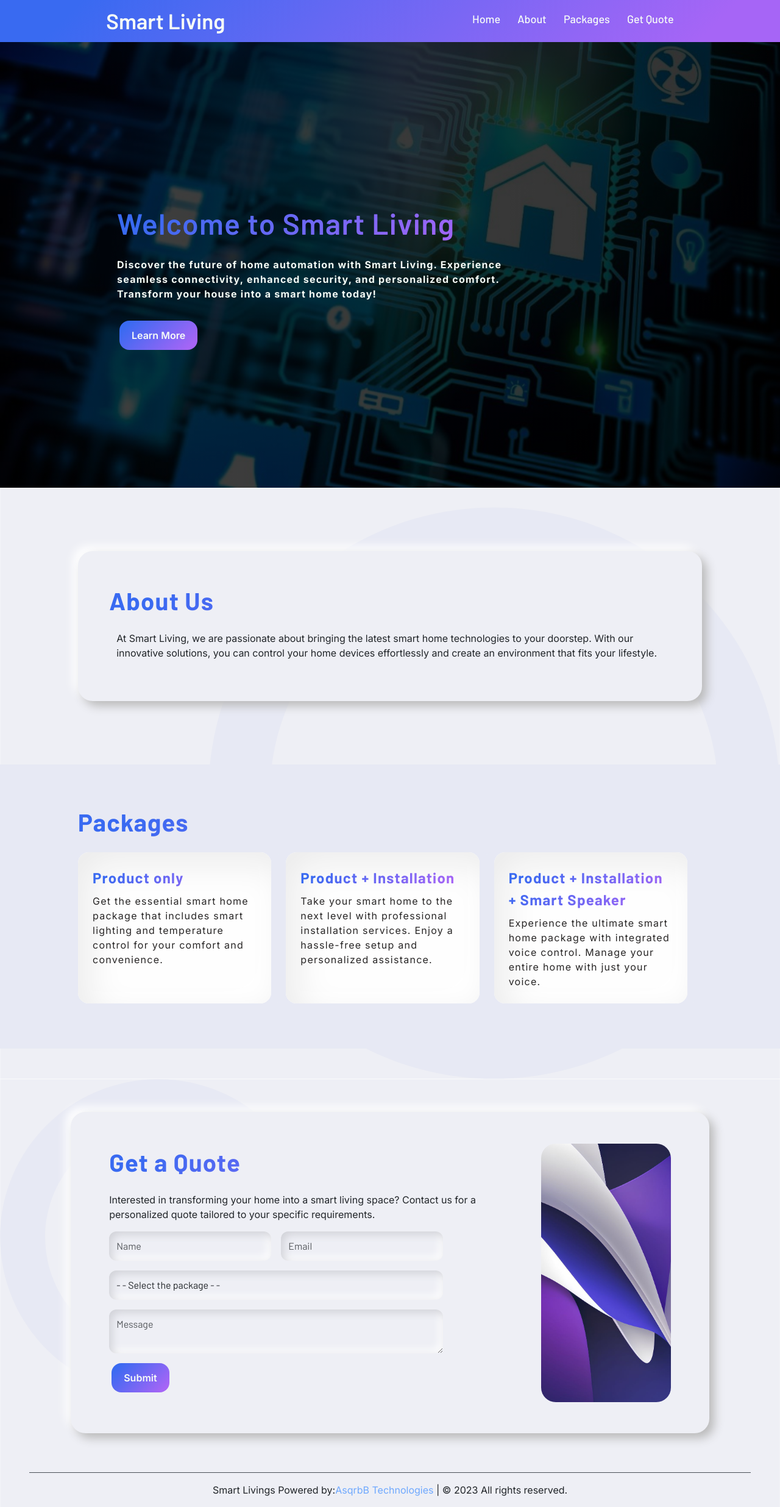
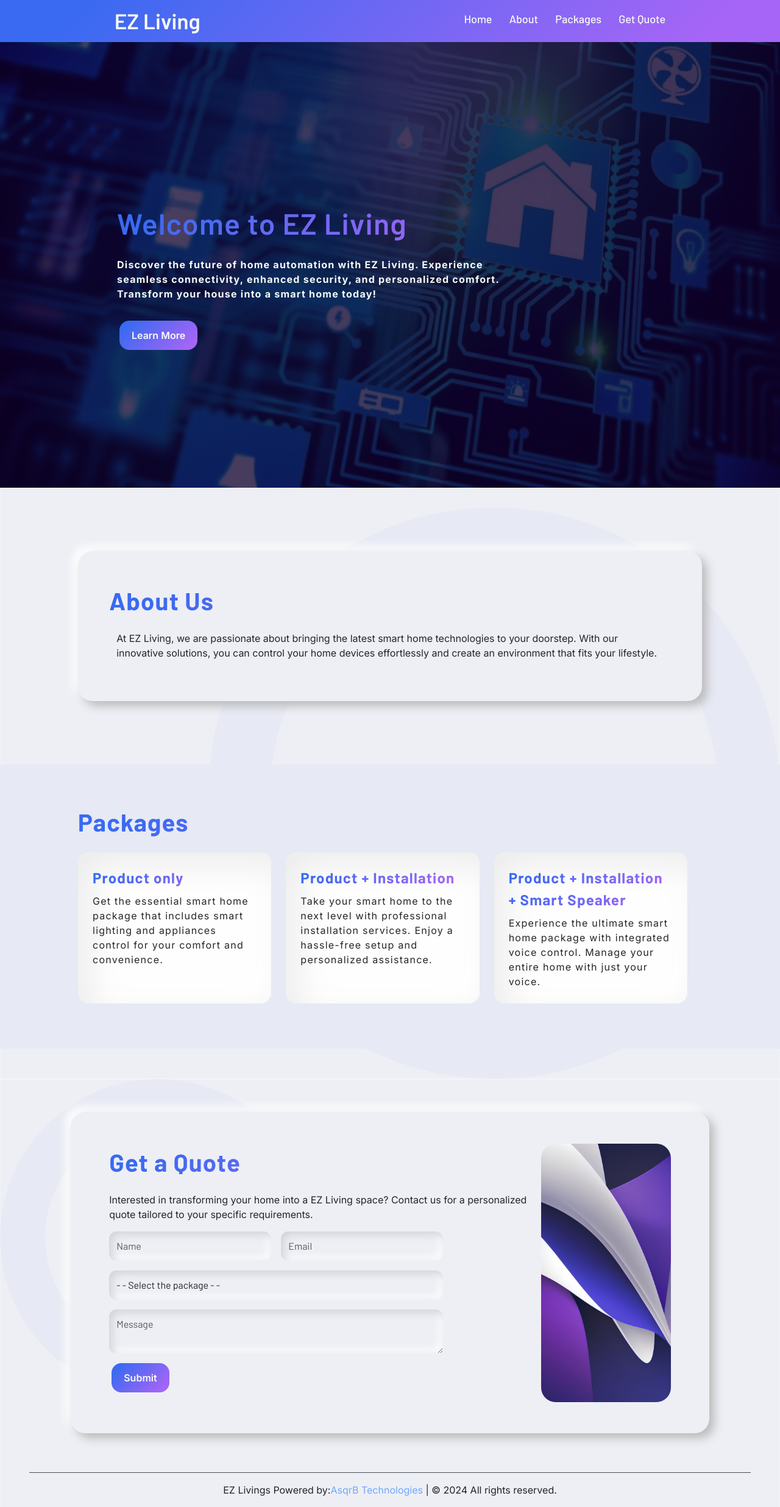
Before and after one commit to AsqrB/EZ-Living, a plain HTML site: page index.html in a window 1280 px wide. Shown: the whole page at 61% size. Drawn offline with nearby package versions, Linux system fonts and the light colour scheme.

Commit message:
Changed name from Smart Living to EZ Living and added hyperlinks

```diff
--- a/index.html
+++ b/index.html
@@ -4,9 +4,9 @@
     <meta charset="UTF-8">
     <meta name="viewport" content="width=device-width, initial-scale=1.0">
     <meta name="keywords" content="smartliving, smart, living, automation, smart home, appliances">
-    <meta name="description" content="Upgrade your home with our smart solutions. We install innovative automation products for easy control of appliances. Experience the future of smart living with us.">
+    <meta name="description" content="Upgrade your home with our smart solutions. We install innovative automation products for easy control of appliances. Experience the future of EZ Living with us.">
     <meta name="author" content="AsqrB Technologies">
-    <title>Smart Living</title>
+    <title>EZ Living</title>
     <!-- Stylesheets -->
     <link rel="stylesheet" href="style.css">
     <link rel="stylesheet" href="https://cdnjs.cloudflare.com/ajax/libs/font-awesome/5.15.3/css/all.min.css" />
@@ -31,7 +31,7 @@
     <!-- navbar custom-->
     <nav class="navbar">
         <div class="max-width">
-            <div class="logo"><a href="#">Smart Living</a></div>
+            <div class="logo"><a href="#">EZ Living</a></div>
             <div class="w-10"></div>
             <ul class="menu my-auto">
                 <li><a href="#banner" class="menu-btn">Home</a></li>
@@ -53,10 +53,10 @@
         <section class="cover container-fluid" id="banner">
             <div class="cover-content">
                 <h1 class="cover-title">
-                    Welcome to Smart Living
+                    Welcome to EZ Living
                 </h1>
                 <p class="cover-text">
-                    Discover the future of home automation with Smart Living. Experience seamless connectivity, enhanced security, and personalized comfort. Transform your house into a smart home today!
+                    Discover the future of home automation with EZ Living. Experience seamless connectivity, enhanced security, and personalized comfort. Transform your house into a smart home today!
                 </p>
                 <button class="section-btn">
                     Learn More
@@ -68,7 +68,7 @@
         <section class="about" id="about">
             <div class="section-box">
                 <h1>About Us</h1>
-                <p class="container-fluid">At Smart Living, we are passionate about bringing the latest smart home technologies to your doorstep. With our innovative solutions, you can control your home devices effortlessly and create an environment that fits your lifestyle.</p>
+                <p class="container-fluid">At EZ Living, we are passionate about bringing the latest smart home technologies to your doorstep. With our innovative solutions, you can control your home devices effortlessly and create an environment that fits your lifestyle.</p>
             </div>
         </section>
 
@@ -79,7 +79,7 @@
                 <div class="col-lg-4 card border-0">
                     <div class="card-body p-4">
                         <h3 class="card-title">Product only</h3>
-                        <p class="card-text">Get the essential smart home package that includes smart lighting and temperature control for your comfort and convenience.</p>
+                        <p class="card-text">Get the essential smart home package that includes smart lighting and appliances control for your comfort and convenience.</p>
                     </div>
                 </div>
                 <div class="col-lg-4 card border-0">
@@ -102,21 +102,21 @@
             <div class="section-box row">
                 <div class="col-md-9">
                     <h1>Get a Quote</h1>
-                    <p>Interested in transforming your home into a smart living space? Contact us for a personalized quote tailored to your specific requirements.</p>
+                    <p>Interested in transforming your home into a EZ Living space? Contact us for a personalized quote tailored to your specific requirements.</p>
                     <div class="form-container">
                         <form action="mailto:asqrb2022@gmail.com" enctype="text/plain" method="post">
                             <div class="row g-3 mb-3 align-items-center">
                                 <div class="col">
                                     <label for="FullName" class="visually-hidden">Name</label>
-                                    <input type="text" class="form-control" id="FullName" placeholder="Name">
+                                    <input type="text" class="form-control" id="FullName" placeholder="Name" name="FullName">
                                 </div>
                                 <div class="col">
                                     <label for="Customer-email" class="visually-hidden">Email</label>
-                                    <input type="email" class="form-control" id="Customer-email" placeholder="Email">
+                                    <input type="email" class="form-control" id="Customer-email" placeholder="Email" name="email">
                                 </div>
                             </div>
                             <div class="mb-3">
-                                <select class="form-select" id="floatingSelect" aria-label="Floating label select example">
+                                <select class="form-select" id="floatingSelect" aria-label="Floating label select example" name="Package">
                                     <option selected disabled>- - Select the package - - </option>
                                     <option value="1">Product Only</option>
                                     <option value="2">Product + Installation</option>
@@ -126,7 +126,7 @@
                             </div>
                             <div class="mb-3">
                                 <label for="message" class="visually-hidden">message</label>
-                                <textarea type="text" class="form-control" id="message" placeholder="Message"></textarea>
+                                <textarea type="text" class="form-control" id="message" placeholder="Message" name="Message"></textarea>
                             </div>
                             <button type="submit" class="section-btn mt-0">Submit</button>
                         </form>
@@ -141,7 +141,7 @@
 
     <!-- footer section start -->
     <footer class="px-5" data-bs-theme="dark">
-        <p class="pt-3 text-center border-top">Smart Livings  Powered by:<a href="#home">AsqrbB Technologies</a> | &copy;  2023 All rights reserved.</p>
+        <p class="pt-3 text-center border-top">EZ Livings  Powered by:<a href="https://asqrbtechnologies.in/">AsqrB Technologies</a> | &copy;  2024 All rights reserved.</p>
     </footer>
 
     <script src="https://cdn.jsdelivr.net/npm/bootstrap@5.3.0-alpha1/dist/js/bootstrap.bundle.min.js" integrity="sha384-w76AqPfDkMBDXo30jS1Sgez6pr3x5MlQ1ZAGC+nuZB+EYdgRZgiwxhTBTkF7CXvN" crossorigin="anonymous"></script>
--- a/style.css
+++ b/style.css
@@ -172,7 +172,7 @@ section h1 {
   justify-content: center;
   min-height: min(95vh, 800px);
   align-items: center;
-  background-image: linear-gradient(to right, rgba(0, 0, 0, 0.75), rgba(0, 0, 0, 0.8)), url(media/cover1.jpg);
+  background-image: linear-gradient(to right, rgba(15, 0, 45, 0.75), rgba(15, 0, 45, 0.8)), url(media/cover1.jpg);
   background-size: cover;
   background-position: center;
 }
```
